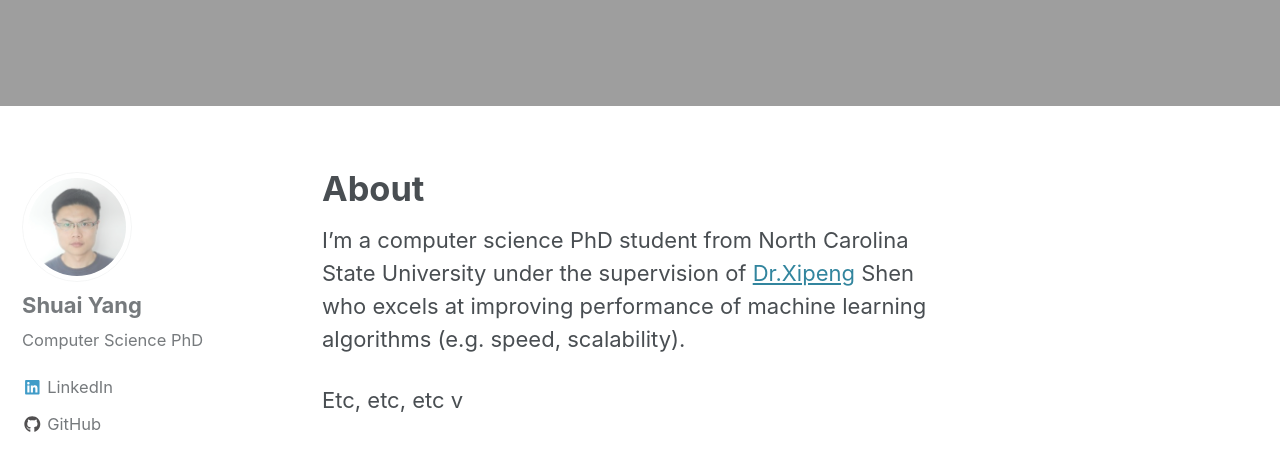
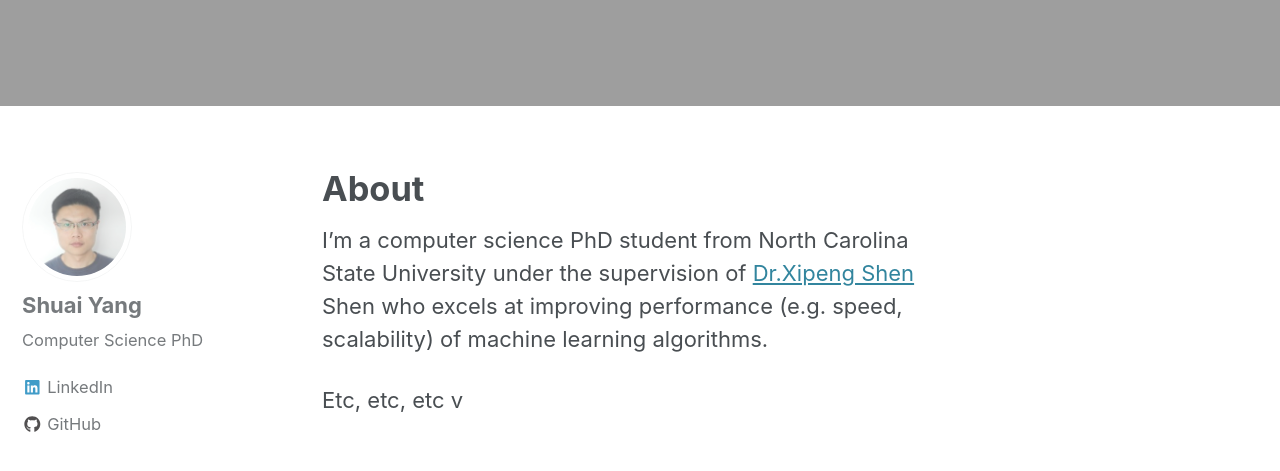
Before and after one commit to magikyoung/magikyoung.github.i, a Jekyll site: the page built from _pages/about.md, in a window 1280 px wide and 900 px high, scrolled down 943 px. Shown: the top 471 px of the window. Built offline with Jekyll 4.4.1, drawn with Linux system fonts in a browser that asks for light colours; nearby versions of some CDN libraries.

Commit message:
adjust size of excerpt

```diff
--- a/_includes/archive-single.html
+++ b/_includes/archive-single.html
@@ -33,6 +33,6 @@
     {% if post.read_time %}
       <p class="page__meta"><i class="far fa-clock" aria-hidden="true"></i> {% include read-time.html %}</p>
     {% endif %}
-    {% if post.excerpt %}<p class="archive__item-excerpt" itemprop="description">{{ post.excerpt | markdownify | strip_html | truncate: 160 }}</p>{% endif %}
+    {% if post.excerpt %}<p class="archive__item-excerpt" itemprop="description">{{ post.excerpt | markdownify | strip_html | truncate: 260 }}</p>{% endif %}
   </article>
 </div>
--- a/_pages/about.md
+++ b/_pages/about.md
@@ -5,7 +5,7 @@
   image: "/images/raleigh.jpg"
 ---
 
-I'm a computer science PhD student from North Carolina State University under the supervision of [Dr.Xipeng](https://people.engr.ncsu.edu/xshen5/) Shen who excels at improving performance of machine learning algorithms (e.g. speed, scalability).
+I'm a computer science PhD student from North Carolina State University under the supervision of [Dr.Xipeng Shen](https://people.engr.ncsu.edu/xshen5/) Shen who excels at improving performance (e.g. speed, scalability) of machine learning algorithms.
 
 Etc, etc, etc
 v
```
